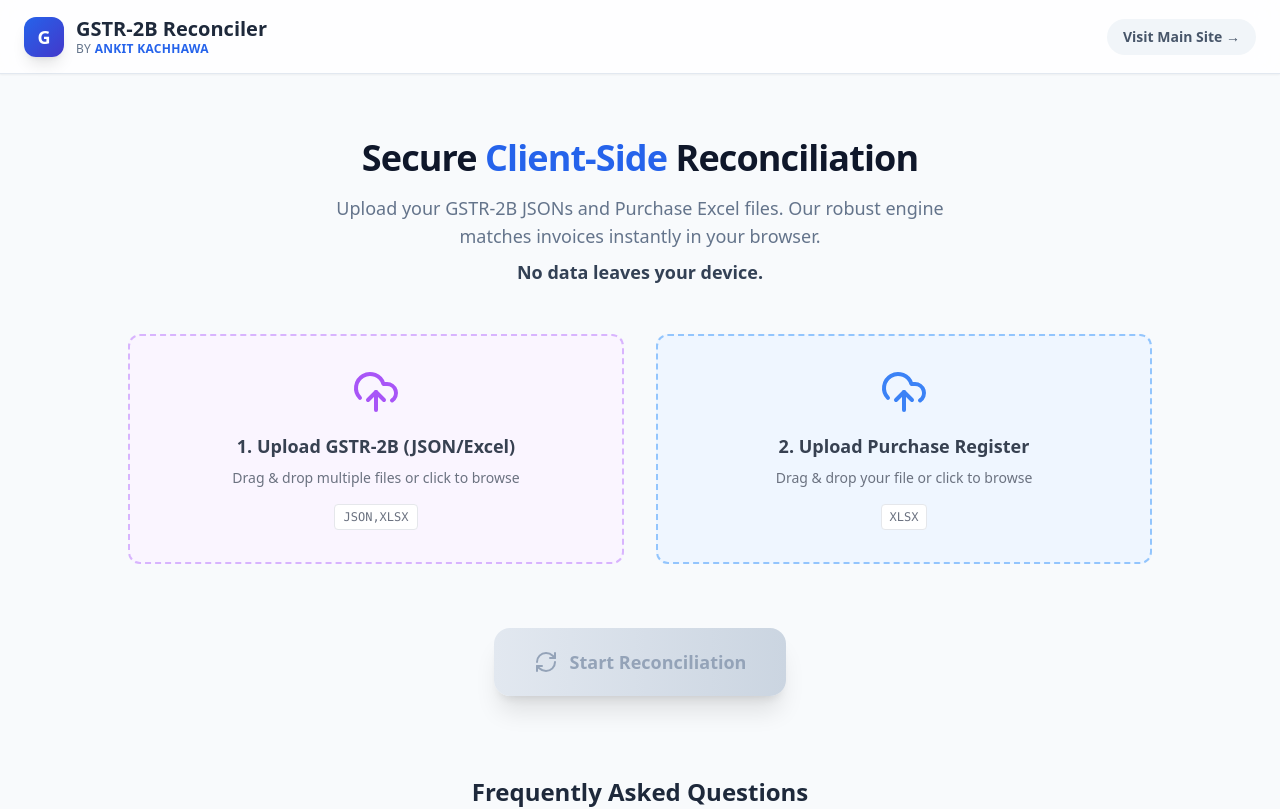
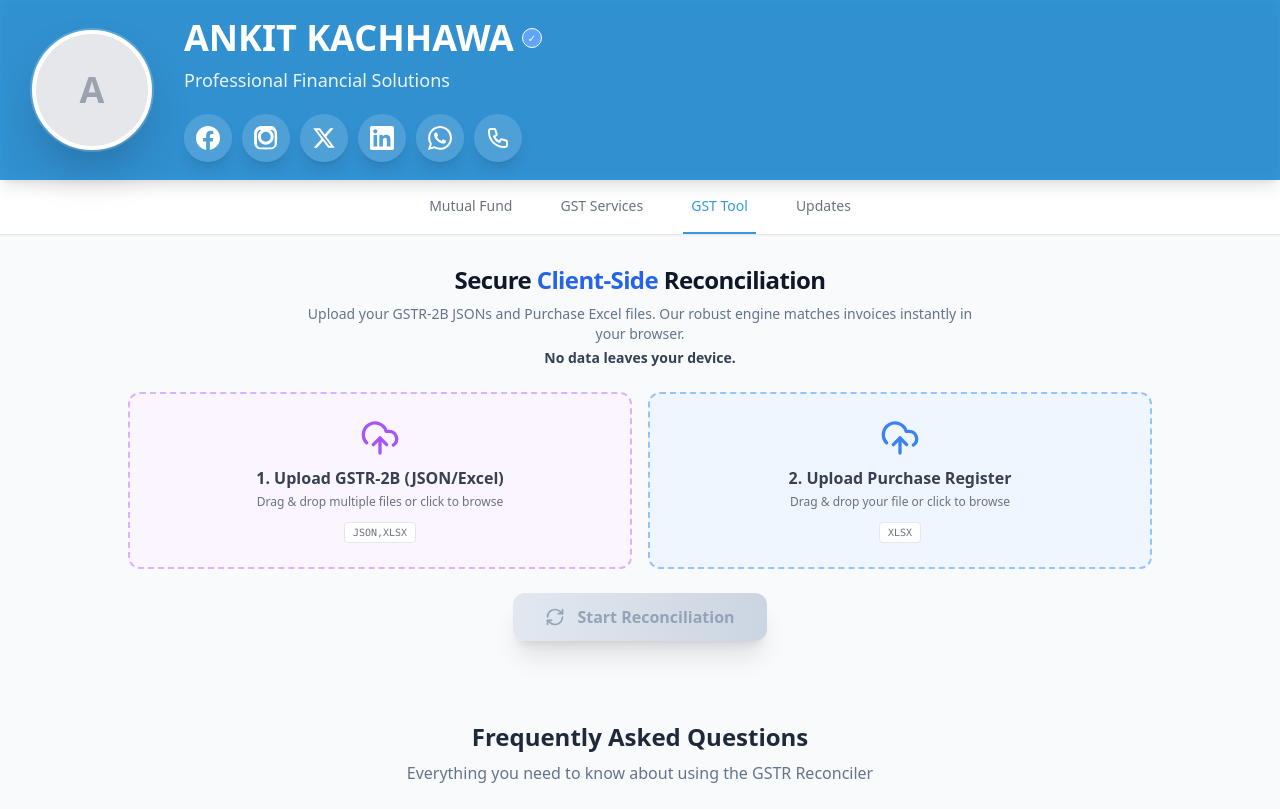
Before and after one commit to AnkitKachhawa1/gst, a Next.js app: page / in a window 1280 px wide. Shown: the top 809 px of the page. Built offline with nearby package versions, Linux system fonts and the light colour scheme.

Commit message:
fix: Restore styles, add global header, and compact UI

```diff
--- a/src/app/layout.tsx
+++ b/src/app/layout.tsx
@@ -77,14 +77,19 @@ export default function RootLayout({
 
   return (
     <html lang="en">
-      <body className="bg-slate-50">
+      <body className="bg-slate-50 font-sans text-slate-900 antialiased">
         <script
           type="application/ld+json"
           dangerouslySetInnerHTML={{ __html: JSON.stringify(jsonLd) }}
         />
-        <div className="min-h-screen flex flex-col">
+        {/* Fixed Header */}
+        <Header />
+
+        {/* Main Content with top padding to account for fixed header */}
+        <main className="flex-grow flex flex-col pt-[240px] min-h-screen">
           {children}
-        </div>
+        </main>
+
         <Footer />
       </body>
     </html>
--- a/src/app/page.tsx
+++ b/src/app/page.tsx
@@ -143,38 +143,7 @@ export default function Home() {
   };
 
   return (
-    <div className="bg-slate-50 min-h-screen flex flex-col font-sans text-slate-900">
-
-      {/* --- HEADER --- */}
-      <motion.header
-        initial={{ y: -100 }}
-        animate={{ y: 0 }}
-        transition={{ type: 'spring', stiffness: 100, damping: 20 }}
-        className="bg-white/80 backdrop-blur-md border-b border-slate-200 sticky top-0 z-40 shadow-sm"
-      >
-        <div className="container mx-auto px-6 py-4 flex justify-between items-center">
-          <a href="https://ankitkachhawa.in" className="flex items-center gap-3 group">
-            <div className="w-10 h-10 bg-gradient-to-br from-blue-600 to-indigo-700 rounded-xl flex items-center justify-center text-white font-bold text-lg shadow-lg group-hover:scale-105 transition-transform">
-              G
-            </div>
-            <div className="flex flex-col">
-              <h1 className="text-xl font-bold text-slate-800 leading-tight group-hover:text-blue-700 transition-colors">
-                GSTR-2B Reconciler
-              </h1>
-              <span className="text-xs font-medium text-slate-500 tracking-wide uppercase">
-                by <span className="text-blue-600 font-bold">ANKIT KACHHAWA</span>
-              </span>
-            </div>
-          </a>
-
-          <a
-            href="https://ankitkachhawa.in"
-            className="hidden sm:flex items-center gap-2 text-sm font-semibold text-slate-600 hover:text-blue-600 transition-colors bg-slate-100 hover:bg-blue-50 px-4 py-2 rounded-full"
-          >
-            Visit Main Site &rarr;
-          </a>
-        </div>
-      </motion.header>
+    <div className="bg-slate-50 flex flex-col font-sans text-slate-900">
 
       {/* --- MOBILE WARNING --- */}
       <div className="lg:hidden flex-grow flex flex-col items-center justify-center p-8 text-center m-4">
@@ -251,7 +220,7 @@ export default function Home() {
           )}
         </AnimatePresence>
 
-        <div className="p-8 container mx-auto max-w-[1600px]">
+        <div className="p-4 container mx-auto max-w-[1600px]">
            <AnimatePresence mode="wait">
 
              {/* LOADING STATE */}
@@ -284,19 +253,19 @@ export default function Home() {
                     exit={{ opacity: 0, y: -20 }}
                     transition={{ duration: 0.4 }}
                  >
-                    <div className="max-w-5xl mx-auto mt-8">
-                        <div className="text-center mb-12">
-                          <h2 className="text-4xl font-extrabold text-slate-900 mb-4 tracking-tight">
+                    <div className="max-w-5xl mx-auto mt-2">
+                        <div className="text-center mb-6">
+                          <h2 className="text-2xl font-extrabold text-slate-900 mb-2 tracking-tight">
                             Secure <span className="text-blue-600">Client-Side</span> Reconciliation
                           </h2>
-                          <p className="text-lg text-slate-500 max-w-2xl mx-auto">
+                          <p className="text-sm text-slate-500 max-w-2xl mx-auto">
                             Upload your GSTR-2B JSONs and Purchase Excel files.
                             Our robust engine matches invoices instantly in your browser.
-                            <span className="font-semibold text-slate-700 block mt-2">No data leaves your device.</span>
+                            <span className="font-semibold text-slate-700 block mt-1">No data leaves your device.</span>
                           </p>
                         </div>
 
-                        <div className="grid md:grid-cols-2 gap-8 items-start">
+                        <div className="grid md:grid-cols-2 gap-4 items-start">
                             {/* GSTR-2B CARD */}
                             <div className="space-y-4">
                                 <motion.div whileHover={{ y: -5 }} transition={{ type: 'spring', stiffness: 300 }}>
@@ -403,20 +372,20 @@ export default function Home() {
                             </div>
                         </div>
 
-                        <div className="mt-16 flex justify-center">
+                        <div className="mt-6 flex justify-center">
                             <motion.button
                                 whileHover={{ scale: 1.05 }}
                                 whileTap={{ scale: 0.95 }}
                                 onClick={handleProcess}
                                 disabled={gstrFiles.length === 0 || booksFiles.length === 0 || isMappingIncomplete(gstrMapping) || isMappingIncomplete(booksMapping)}
-                                className="group flex items-center gap-3 bg-gradient-to-r from-slate-900 to-slate-800 hover:from-blue-600 hover:to-indigo-600 disabled:from-slate-200 disabled:to-slate-300 disabled:text-slate-400 disabled:cursor-not-allowed text-white px-10 py-5 rounded-2xl text-lg font-bold transition-all shadow-xl hover:shadow-2xl hover:shadow-blue-500/20"
+                                className="group flex items-center gap-3 bg-gradient-to-r from-slate-900 to-slate-800 hover:from-blue-600 hover:to-indigo-600 disabled:from-slate-200 disabled:to-slate-300 disabled:text-slate-400 disabled:cursor-not-allowed text-white px-8 py-3 rounded-xl text-base font-bold transition-all shadow-xl hover:shadow-2xl hover:shadow-blue-500/20"
                             >
-                                <RefreshCw className="w-6 h-6 group-hover:rotate-180 transition-transform duration-700 ease-in-out" />
+                                <RefreshCw className="w-5 h-5 group-hover:rotate-180 transition-transform duration-700 ease-in-out" />
                                 Start Reconciliation
                             </motion.button>
                         </div>
 
-                        <div className="mt-12">
+                        <div className="mt-8">
                           <FAQSection />
                         </div>
                     </div>
--- a/src/components/UploadZone.tsx
+++ b/src/components/UploadZone.tsx
@@ -20,7 +20,7 @@ export function UploadZone({ title, accept, onFilesSelected, multiple = false, c
   const iconColor = color === 'blue' ? 'text-blue-500' : 'text-purple-500';
 
   return (
-    <div className={`border-2 border-dashed ${borderColor} rounded-xl p-8 flex flex-col items-center justify-center text-center transition cursor-pointer relative`}>
+    <div className={`border-2 border-dashed ${borderColor} rounded-xl p-6 flex flex-col items-center justify-center text-center transition cursor-pointer relative`}>
       <input
         type="file"
         accept={accept}
@@ -28,13 +28,13 @@ export function UploadZone({ title, accept, onFilesSelected, multiple = false, c
         onChange={handleChange}
         className="absolute inset-0 w-full h-full opacity-0 cursor-pointer"
       />
-      <UploadCloud className={`w-12 h-12 mb-4 ${iconColor}`} />
-      <h3 className="font-semibold text-lg text-gray-700">{title}</h3>
-      <p className="text-sm text-gray-500 mt-2">
+      <UploadCloud className={`w-10 h-10 mb-2 ${iconColor}`} />
+      <h3 className="font-semibold text-base text-gray-700">{title}</h3>
+      <p className="text-xs text-gray-500 mt-1">
         {multiple ? "Drag & drop multiple files" : "Drag & drop your file"} or click to browse
       </p>
-      <div className="mt-4 flex gap-2">
-         <span className="text-xs px-2 py-1 bg-white rounded border border-gray-200 text-gray-500 font-mono">
+      <div className="mt-3 flex gap-2">
+         <span className="text-[10px] px-2 py-0.5 bg-white rounded border border-gray-200 text-gray-500 font-mono">
             {accept.replace(/\./g, '').toUpperCase()}
          </span>
       </div>
```
Also changed, not shown: image_78.png (added), src/image_77.png (added).
